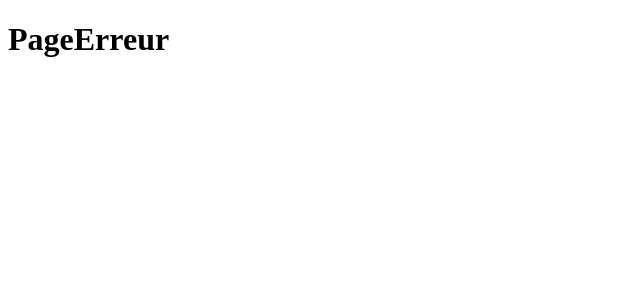
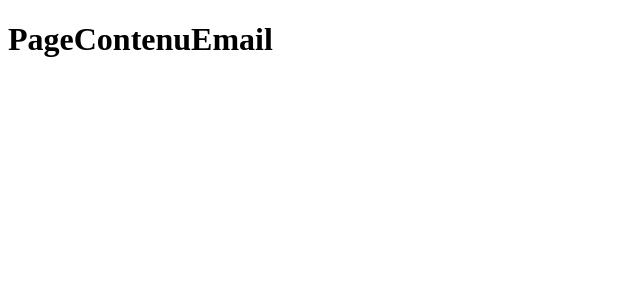
Before and after one commit to YASSINE2004DS/ServiceManager, a React (Vite) app in the folder ServiceManagerFrontend/: page /contenu in a window 1280 px wide. Before the commit this address had no page. Shown: the top 300 px of the page, without its empty margins (0-640 px from the left). Built offline with nearby package versions, Linux system fonts and the light colour scheme.

Commit message:
chore(PageDemande): renomé la page vers PageContenuEmail

```diff
--- /dev/null
+++ b/ServiceManagerFrontend/src/Pages/PageContenuEmail/PageContenuEmail.jsx
@@ -0,0 +1,7 @@
+import './PageContenuEmail.css'
+
+function PageContenuEmail() {
+  return <h1>PageContenuEmail</h1>;
+}
+
+export default PageContenuEmail;
--- a/ServiceManagerFrontend/src/Pages/PageDemande/PageDemande.jsx
+++ /dev/null
@@ -1,7 +0,0 @@
-import './PageDemande.css'
-
-function PageDemande() {
-  return <h1>PageDemande</h1>;
-}
-
-export default PageDemande;
--- a/ServiceManagerFrontend/src/main.jsx
+++ b/ServiceManagerFrontend/src/main.jsx
@@ -4,7 +4,7 @@ import { createBrowserRouter, RouterProvider } from 'react-router';
 
 import PageAccueil from './Pages/PageAccueil/PageAccueil';
 import PageAdmin from './Pages/PageAdmin/PageAdmin';
-import PageDemande from './Pages/PageDemande/PageDemande';
+import PageContenuEmail from './Pages/PageContenuEmail/PageContenuEmail';
 import PageEmail from './Pages/PageEmail/PageEmail';
 import PageEmployee from './Pages/PageEmployee/PageEmployee';
 import PageIntervention from './Pages/PageIntervention/PageIntervention';
@@ -29,8 +29,8 @@ const router = createBrowserRouter([
         element: <PageConnexion />,
     },
     {
-        path: '/demande',
-        element: <PageDemande />,
+        path: '/contenu',
+        element: <PageContenuEmail />,
     },
     {
         path: '/demandeenvoyer',
```
Also changed, not shown: ServiceManagerFrontend/src/Pages/PageContenuEmail/PageContenuEmail.css (added).
